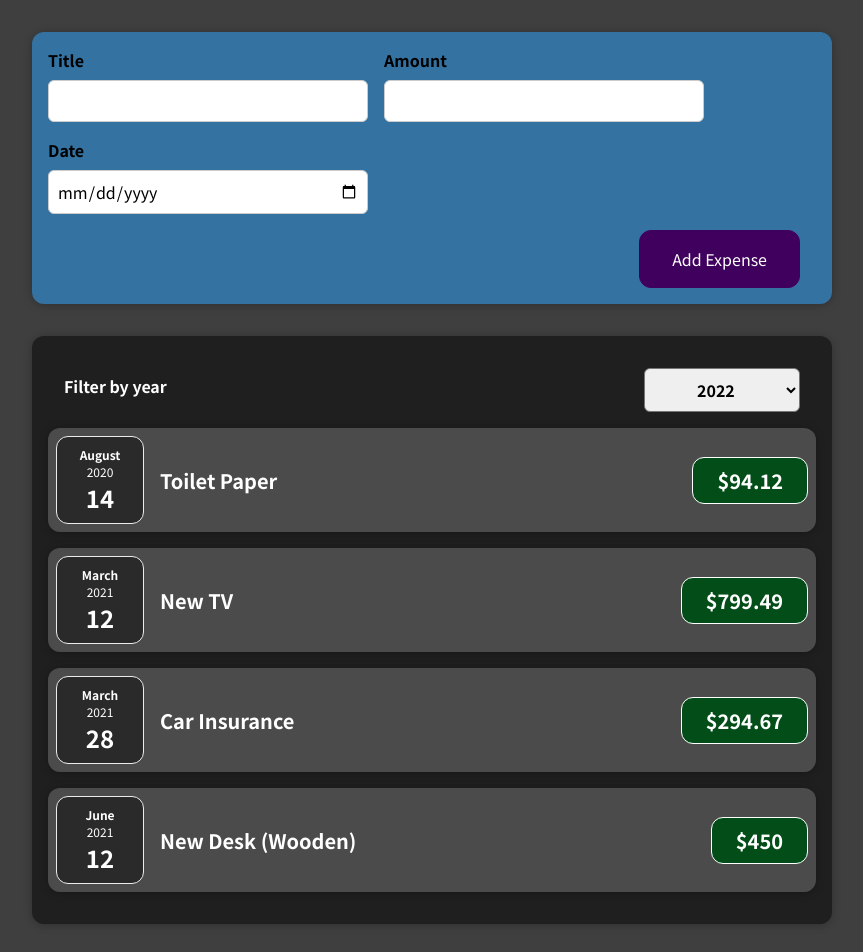
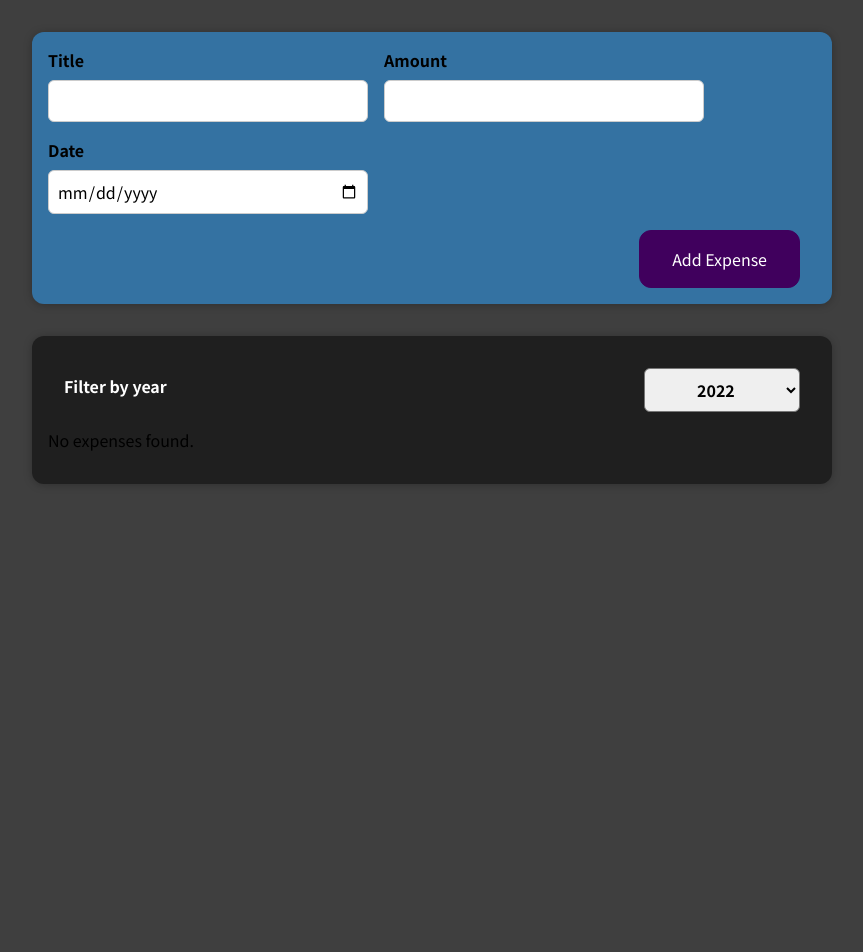
Before and after one commit to valeriubahov/web-training, a React (Create React App) app in the folder expenses/: page / in a window 1280 px wide. Shown: the top 952 px of the page, without its empty margins (208-1071 px from the left). After the commit the page ends 800 px from the top, so only its background shows below. Built offline with nearby package versions, Linux system fonts and the light colour scheme.

Commit message:
Added filter login and dynamic list update

```diff
--- a/expenses/src/App.js
+++ b/expenses/src/App.js
@@ -1,36 +1,39 @@
-import ExpensesList from "./components/Expenses/ExpensesList";
+import { useState } from "react";
+import Expenses from "./components/Expenses/Expenses";
 import NewExpense from "./components/NewExpense/NewExpense";
-
+// const INITIAL_EXPENSES = [
+//   {
+//     id: "e1",
+//     title: "Toilet Paper",
+//     amount: 94.12,
+//     date: new Date(2020, 7, 14),
+//   },
+//   { id: "e2", title: "New TV", amount: 799.49, date: new Date(2021, 2, 12) },
+//   {
+//     id: "e3",
+//     title: "Car Insurance",
+//     amount: 294.67,
+//     date: new Date(2021, 2, 28),
+//   },
+//   {
+//     id: "e4",
+//     title: "New Desk (Wooden)",
+//     amount: 450,
+//     date: new Date(2021, 5, 12),
+//   },
+// ];
 const App = () => {
-  const expenses = [
-    {
-      id: "e1",
-      title: "Toilet Paper",
-      amount: 94.12,
-      date: new Date(2020, 7, 14),
-    },
-    { id: "e2", title: "New TV", amount: 799.49, date: new Date(2021, 2, 12) },
-    {
-      id: "e3",
-      title: "Car Insurance",
-      amount: 294.67,
-      date: new Date(2021, 2, 28),
-    },
-    {
-      id: "e4",
-      title: "New Desk (Wooden)",
-      amount: 450,
-      date: new Date(2021, 5, 12),
-    },
-  ];
+  const [expenses, setExpenses] = useState([]);
 
   const addExpenseHandler = (expense) => {
-    console.log(expense);
+    setExpenses((prevState) => {
+      return [expense, ...prevState];
+    });
   };
   return (
     <div>
       <NewExpense onAddExpense={addExpenseHandler} />
-      <ExpensesList expenses={expenses} />
+      <Expenses expenses={expenses} />
     </div>
   );
 };
--- /dev/null
+++ b/expenses/src/components/Expenses/Expenses.js
@@ -0,0 +1,41 @@
+import { useState } from "react";
+import Card from "../UI/Card";
+import ExpenseItem from "./ExpenseItem";
+import ExpensesFilter from "./ExpensesFilter";
+import "./Expenses.css";
+
+const Expenses = (props) => {
+  // I want to have the state initialized with the actual year
+  const [filteredYear, setFilteredYear] = useState(
+    new Date().getFullYear().toString()
+  );
+
+  const filterByYear = (filterValue) => {
+    setFilteredYear(filterValue);
+  };
+
+  const filteredExpenses = props.expenses.filter((expense) => {
+    return expense.date.getFullYear().toString() === filteredYear;
+  });
+
+  let expensesContent = <p>No expenses found.</p>;
+
+  if (filteredExpenses.length > 0) {
+    expensesContent = filteredExpenses.map((expense) => (
+      <ExpenseItem
+        key={expense.id}
+        title={expense.title}
+        amount={expense.amount}
+        date={expense.date}
+      />
+    ));
+  }
+
+  return (
+    <Card className="expenses">
+      <ExpensesFilter selected={filteredYear} onFilterChange={filterByYear} />
+      {expensesContent}
+    </Card>
+  );
+};
+export default Expenses;
--- a/expenses/src/components/Expenses/ExpensesList.js
+++ /dev/null
@@ -1,39 +0,0 @@
-import { useState } from "react";
-import Card from "../UI/Card";
-import ExpenseItem from "./ExpenseItem";
-import ExpensesFilter from "./ExpensesFilter";
-import "./ExpensesList.css";
-
-const ExpensesList = (props) => {
-  const [filteredYear, setFilteredYear] = useState("");
-  const filterByYear = (filterValue) => {
-    setFilteredYear(filterValue);
-  };
-  return (
-    <Card className="expenses">
-      <ExpensesFilter selected={filteredYear} onFilterChange={filterByYear} />
-
-      <ExpenseItem
-        title={props.expenses[0].title}
-        amount={props.expenses[0].amount}
-        date={props.expenses[0].date}
-      />
-      <ExpenseItem
-        title={props.expenses[1].title}
-        amount={props.expenses[1].amount}
-        date={props.expenses[1].date}
-      />
-      <ExpenseItem
-        title={props.expenses[2].title}
-        amount={props.expenses[2].amount}
-        date={props.expenses[2].date}
-      />
-      <ExpenseItem
-        title={props.expenses[3].title}
-        amount={props.expenses[3].amount}
-        date={props.expenses[3].date}
-      />
-    </Card>
-  );
-};
-export default ExpensesList;
```
Also changed, not shown: expenses/src/components/Expenses/Expenses.css (renamed from expenses/src/components/Expenses/ExpensesList.css).
